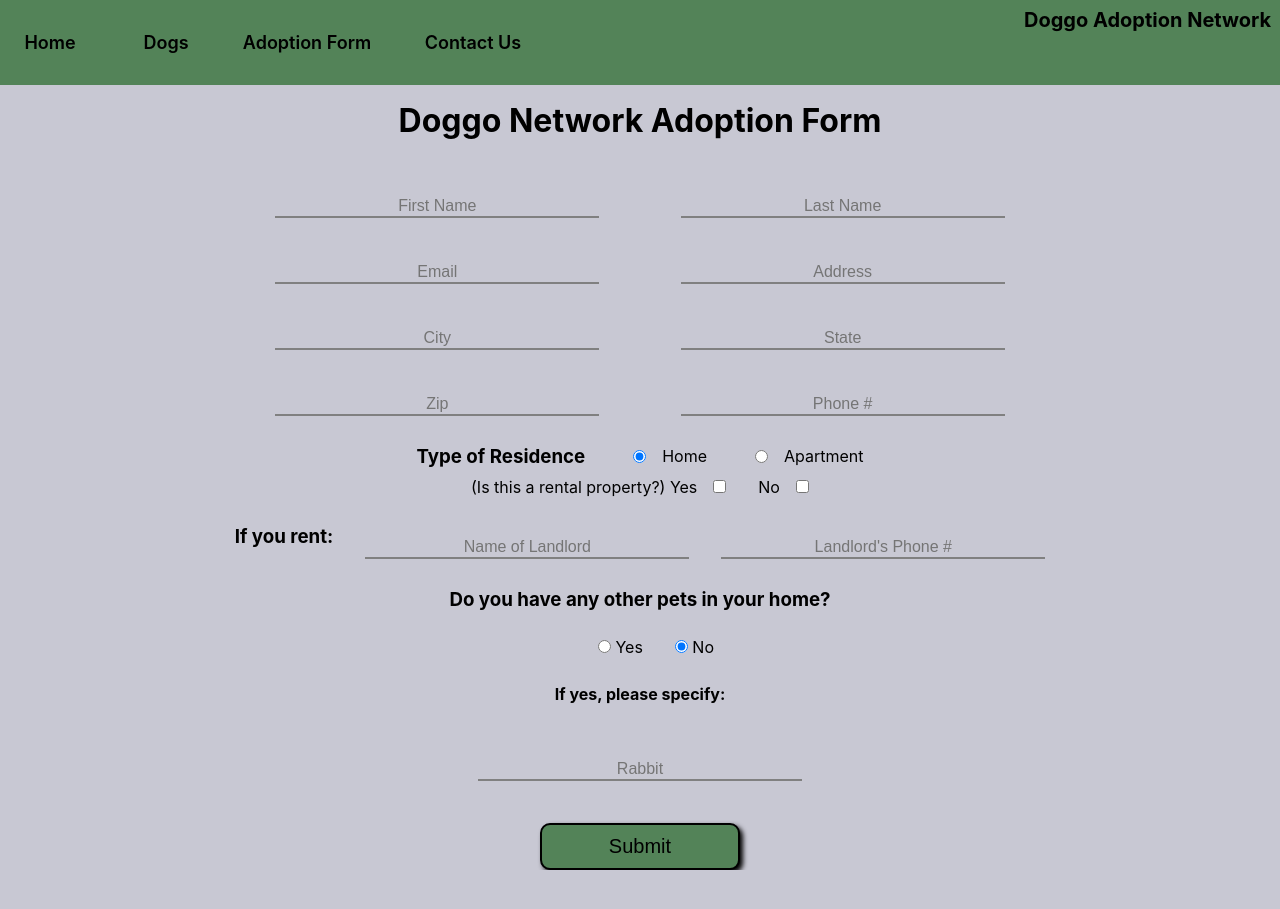
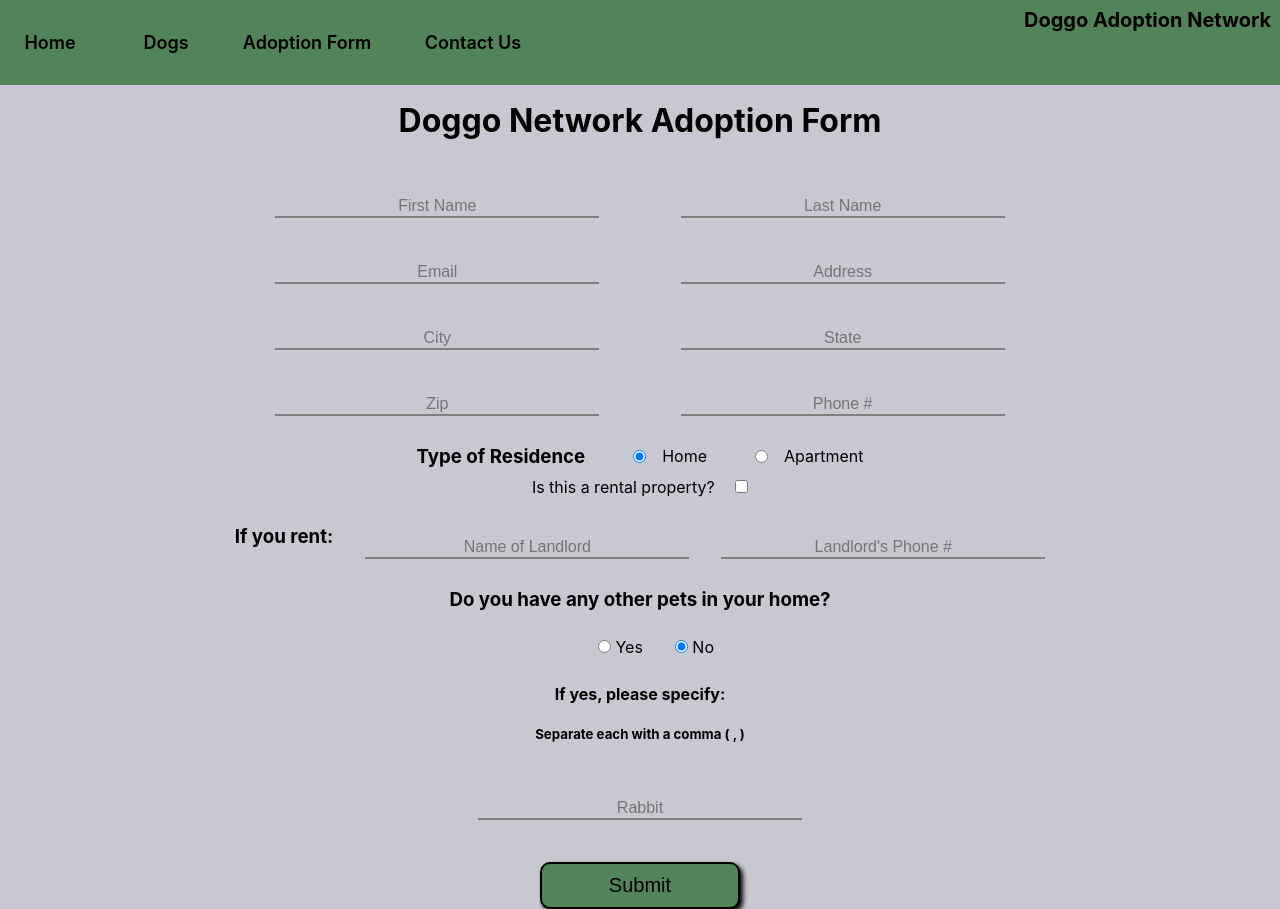
Before and after one commit to jburky15/doggo-adoption, a React (Create React App) app: page /AdoptForm in a window 1280 px wide. Before the commit the page ends 870 px from the top, so only its background shows below. Built offline with nearby package versions, Linux system fonts and the light colour scheme.

Commit message:
Removed useless checkbox, just need to finish submit button and homepage

```diff
--- a/package.json
+++ b/package.json
@@ -13,7 +13,7 @@
     "react": "^18.2.0",
     "react-dom": "^18.2.0",
     "react-router-dom": "^6.14.2",
-    "react-scripts": "5.0.1",
+    "react-scripts": "^5.0.1",
     "web-vitals": "^2.1.4"
   },
   "scripts": {
--- a/src/pages/AdoptForm/AdoptForm.jsx
+++ b/src/pages/AdoptForm/AdoptForm.jsx
@@ -102,8 +102,7 @@ const AdoptForm = () => {
           <input className='radioSelector' type="radio" value="apartment" name="apartment" checked={isHousingRadioChecked("apartment")} onChange={handleHousingRadioSelect}/> Apartment
         </div>
         <div className="rentalCheck">
-            <FormCheckboxes label="(Is this a rental property?)   Yes"/>
-            <FormCheckboxes label="No"/>
+            <FormCheckboxes label="Is this a rental property? " />
           </div>
         <div className='landlordInfo'>
           <h3>If you rent:</h3>
@@ -114,6 +113,7 @@ const AdoptForm = () => {
         <input className='radioSelector' type="radio" value="yes" name="yes" checked={isPetRadioChecked("yes")} onChange={handlePetRadioSelect}/> Yes
         <input className='radioSelector' type="radio" value="no" name="no" checked={isPetRadioChecked("no")} onChange={handlePetRadioSelect}/> No
         <h4>If yes, please specify:</h4>
+        <h5>Separate each with a comma ( , )</h5>
           <FormInputs name="otherInput" label="OtherInput" placeholder="Rabbit" />
 
         <button className='adoptionSubmit'>Submit</button>
```
Also changed, not shown: 1 other file (tests, documents, lock files or other folders).
